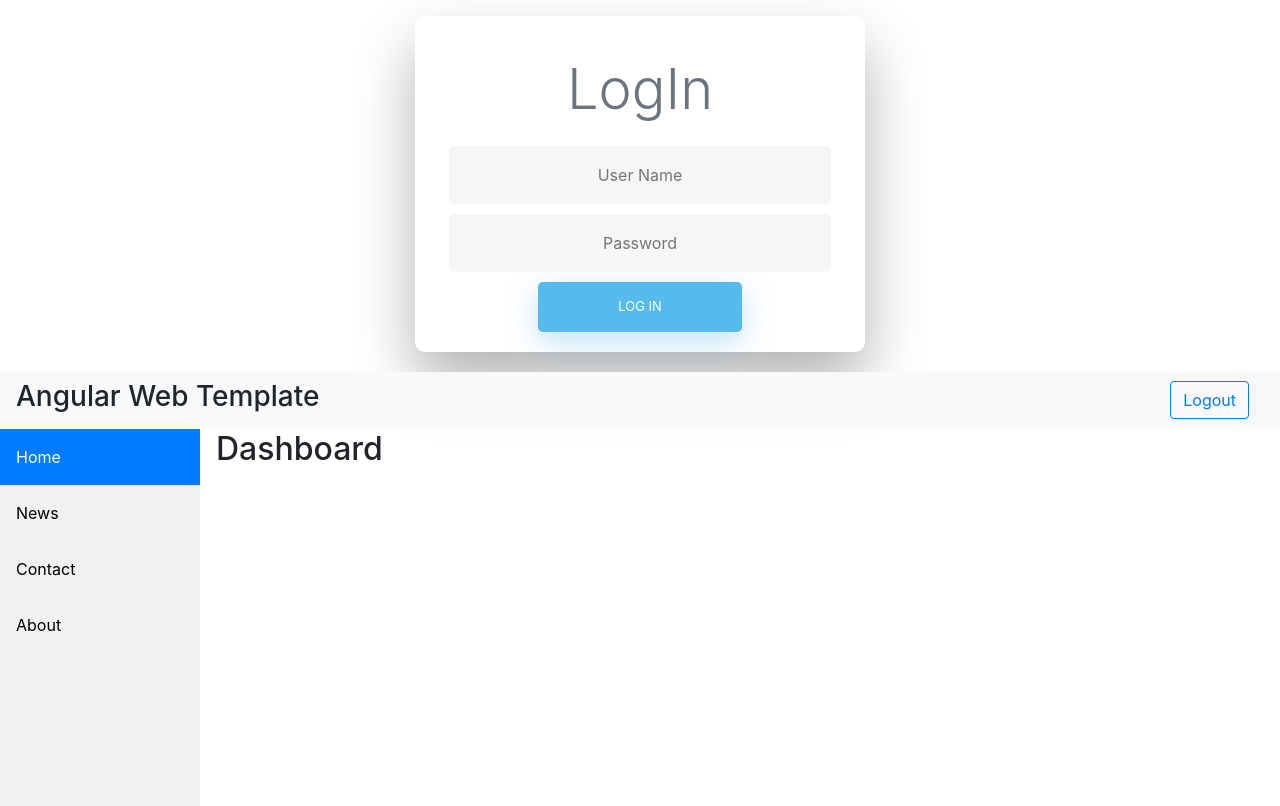
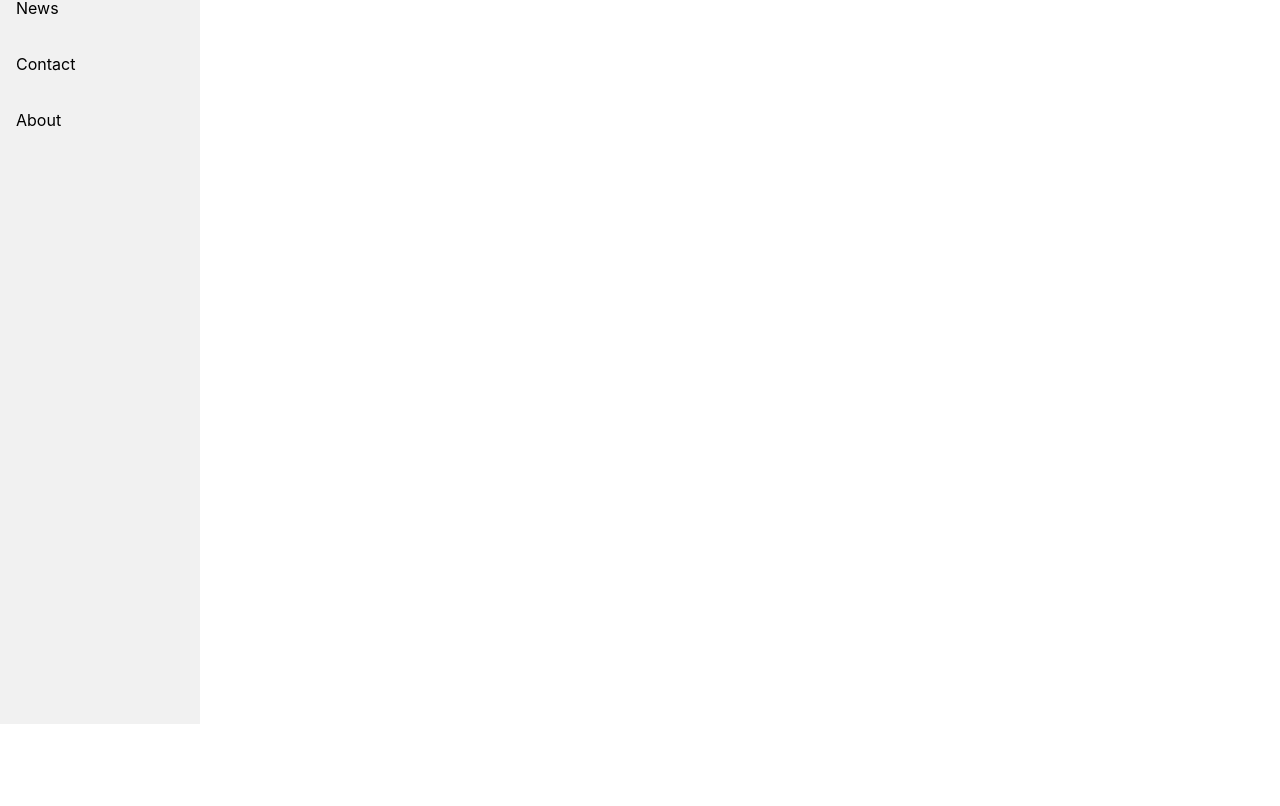
Before and after one commit to anilsagart/AngularWebTemplate, an Angular app in the folder AngularDashboard/: page /Home in a window 1280 px wide. Shown: the part 134-940 px from the top of the page. Built offline with nearby package versions, Linux system fonts and the light colour scheme.

Commit message:
Add navigation / Routing

```diff
--- a/AngularDashboard/src/app/app.component.html
+++ b/AngularDashboard/src/app/app.component.html
@@ -1,2 +1 @@
-<app-login></app-login>
-<app-dashboard></app-dashboard>
+<router-outlet></router-outlet>
--- a/AngularDashboard/src/app/dashboard/dashboard.component.ts
+++ b/AngularDashboard/src/app/dashboard/dashboard.component.ts
@@ -1,5 +1,5 @@
 import { Component, OnInit } from '@angular/core';
-
+import { Router } from '@angular/router';
 @Component({
   selector: 'app-dashboard',
   templateUrl: './dashboard.component.html',
@@ -7,11 +7,11 @@ import { Component, OnInit } from '@angular/core';
 })
 export class DashboardComponent implements OnInit {
 
-  constructor() { }
+  constructor(private router: Router) { }
 
   ngOnInit(): void {
   }
   onLogout = function () {
-    alert("logout");
+    this.router.navigateByUrl('/login')
   }
 }
--- a/AngularDashboard/src/app/login/login.component.ts
+++ b/AngularDashboard/src/app/login/login.component.ts
@@ -1,4 +1,5 @@
 import { Component, OnInit } from '@angular/core';
+import { Router } from '@angular/router';
 
 @Component({
   selector: 'app-login',
@@ -11,14 +12,20 @@ export class LoginComponent implements OnInit {
   userName: String;
   password: String;
 
-  constructor() { }
+  constructor(private router: Router) { }
 
   ngOnInit(): void {
   }
 
   // function which is linked to the login button
-  onLogin(): void {
-    alert("logged in:" + " User Name is : " + this.userName + " Password is : " + this.password);
+  onLogin = function () {
+
+    if (this.userName == "admin" && this.password == "nous123") {
+      this.router.navigateByUrl('/Home');
+    }
+    else {
+      alert("Please provide the correct username and password!")
+    }
   }
 
   // function which updates username value on key press
```
Also changed, not shown: AngularDashboard/src/app/app.module.ts (+20 -1 lines), 1 other file (tests, documents, lock files or other folders).
